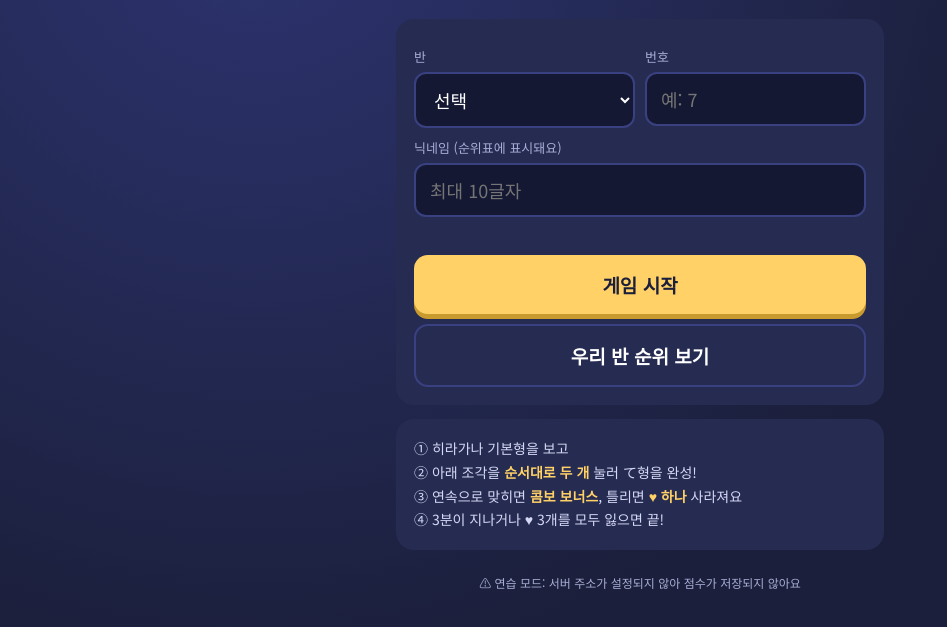
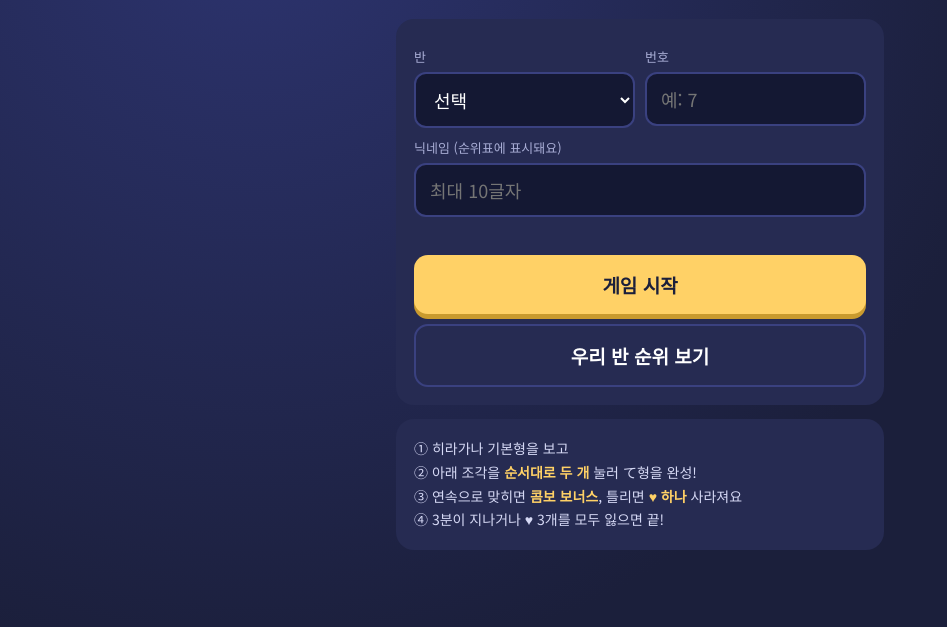
Before and after one commit to 42choi/te-game, a plain HTML site: page index.html in a window 1280 px wide. Shown: the part 101-728 px from the top of the page, without its empty margins (0-947 px from the left). Drawn offline with Linux system fonts and the light colour scheme.

Commit message:
Apps Script 웹 앱 주소 연결
Co-Authored-By: Claude Opus 5.5 <noreply@anthropic.com>
Claude-Session: https://claude.ai/code/session_014iEWvbyVjYq2DSFkaNC4AE

```diff
--- a/index.html
+++ b/index.html
@@ -191,7 +191,7 @@ body.board #app{max-width:900px}
 <script>
 /* ================= 설정 ================= */
 // ① Apps Script 웹 앱 URL을 따옴표 안에 붙여넣으세요. 비워두면 '연습 모드'(저장·순위 없음)로 동작합니다.
-const API_URL = '';
+const API_URL = 'https://script.google.com/macros/s/AKfycbzn63Qv06OC5guE123qdsK0xMupEVFfbNU9D7FvauHVpMTMOgzSFbpLoyDlaiKmGsaX0w/exec';
 const GAME_SECONDS = 180;   // 한 판 시간(초)
 const HEARTS = 3;           // 하트 수
 
```
Also changed, not shown: teacher.html (+1 -1 lines).
